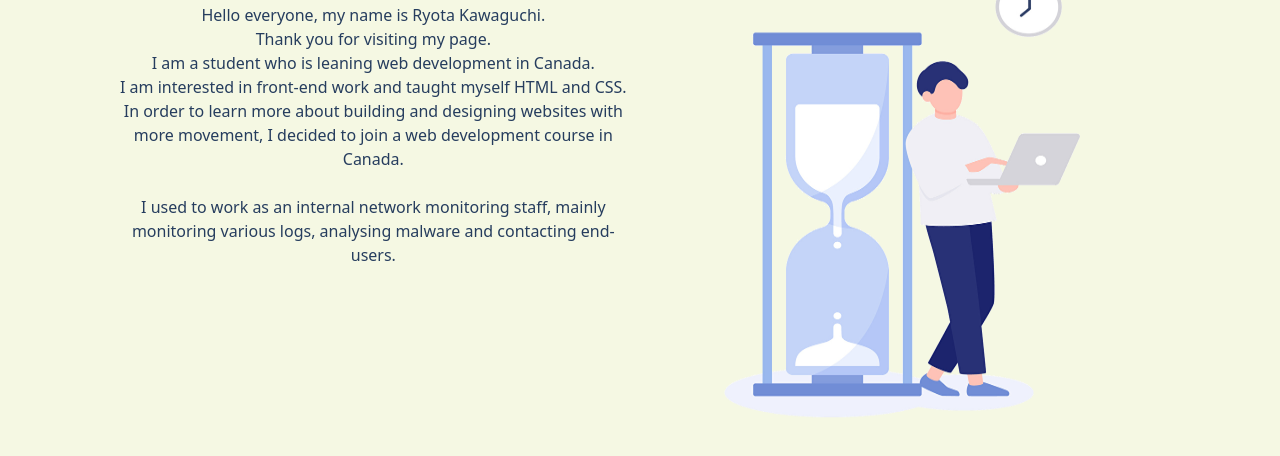
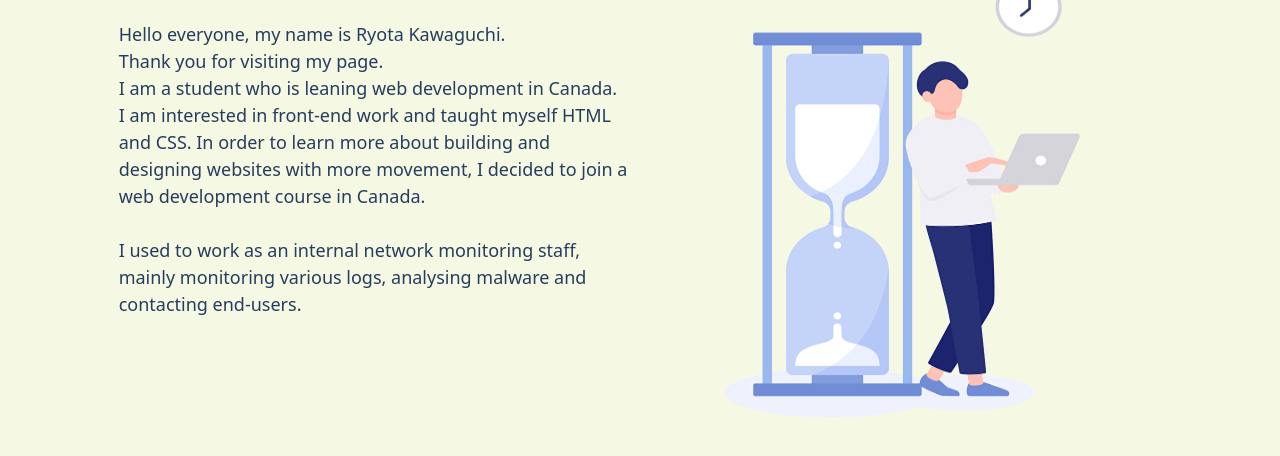
Before and after one commit to ry10an23/portfolio, a plain HTML site: page index.html in a window 1280 px wide. Shown: the part 690-1146 px from the top of the page. Drawn offline with nearby package versions, Linux system fonts and the light colour scheme; files whose address does not match are found by name.

Commit message:
change the layout of about part

```diff
--- a/sass/style.scss
+++ b/sass/style.scss
@@ -262,9 +262,11 @@
 
 
 /////// ABOUT ///////
-    // .about {
-
-    // }
+    .aboutme>p {
+        font-size: 18px;
+        text-align: left;
+        margin-top: 5%;
+    }
 /////// SKILL PART-1 ///////
     .skills-1 {
         position: relative;
```
Also changed, not shown: css/style.css, css/style.min.css, 2 other files.
